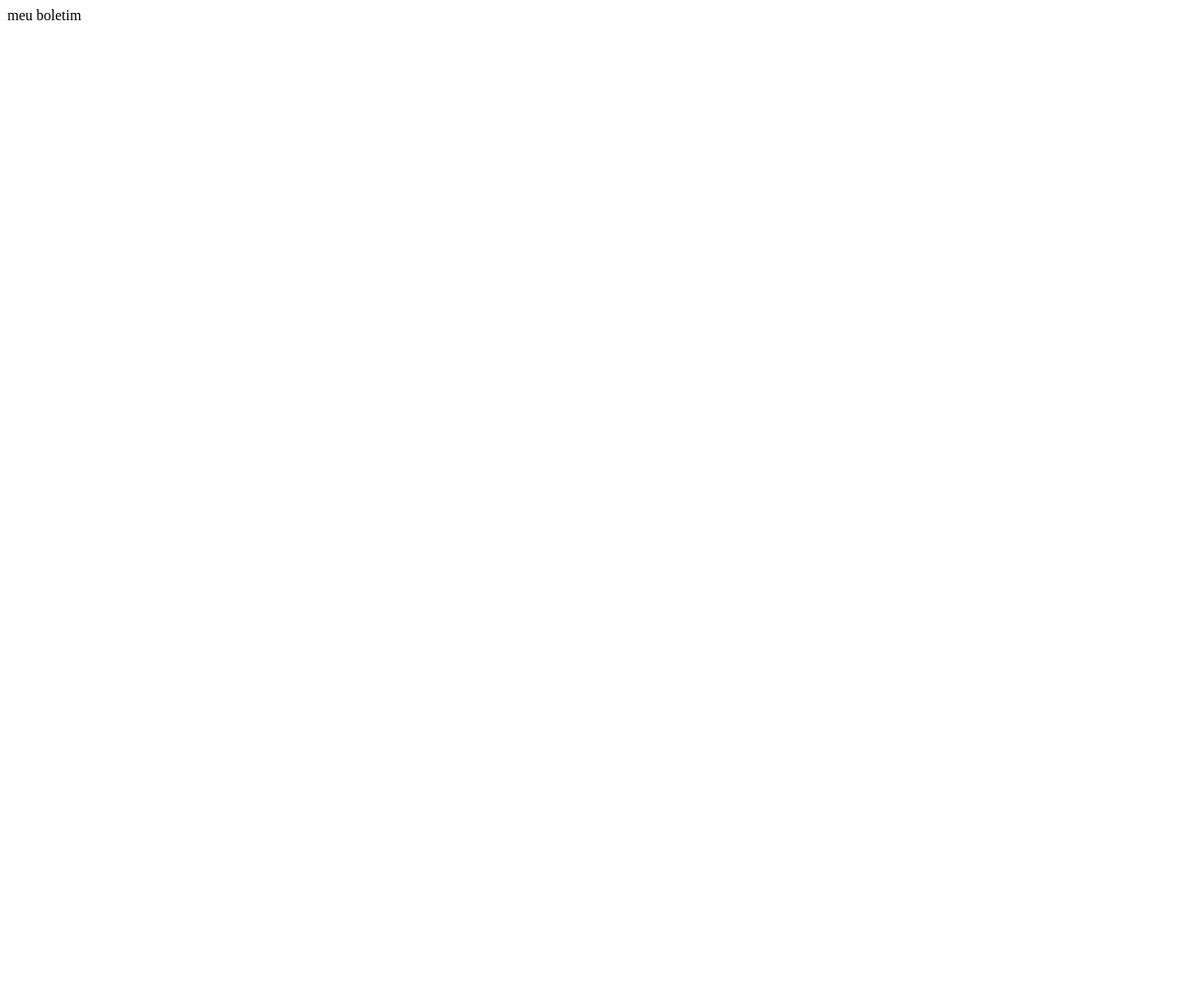
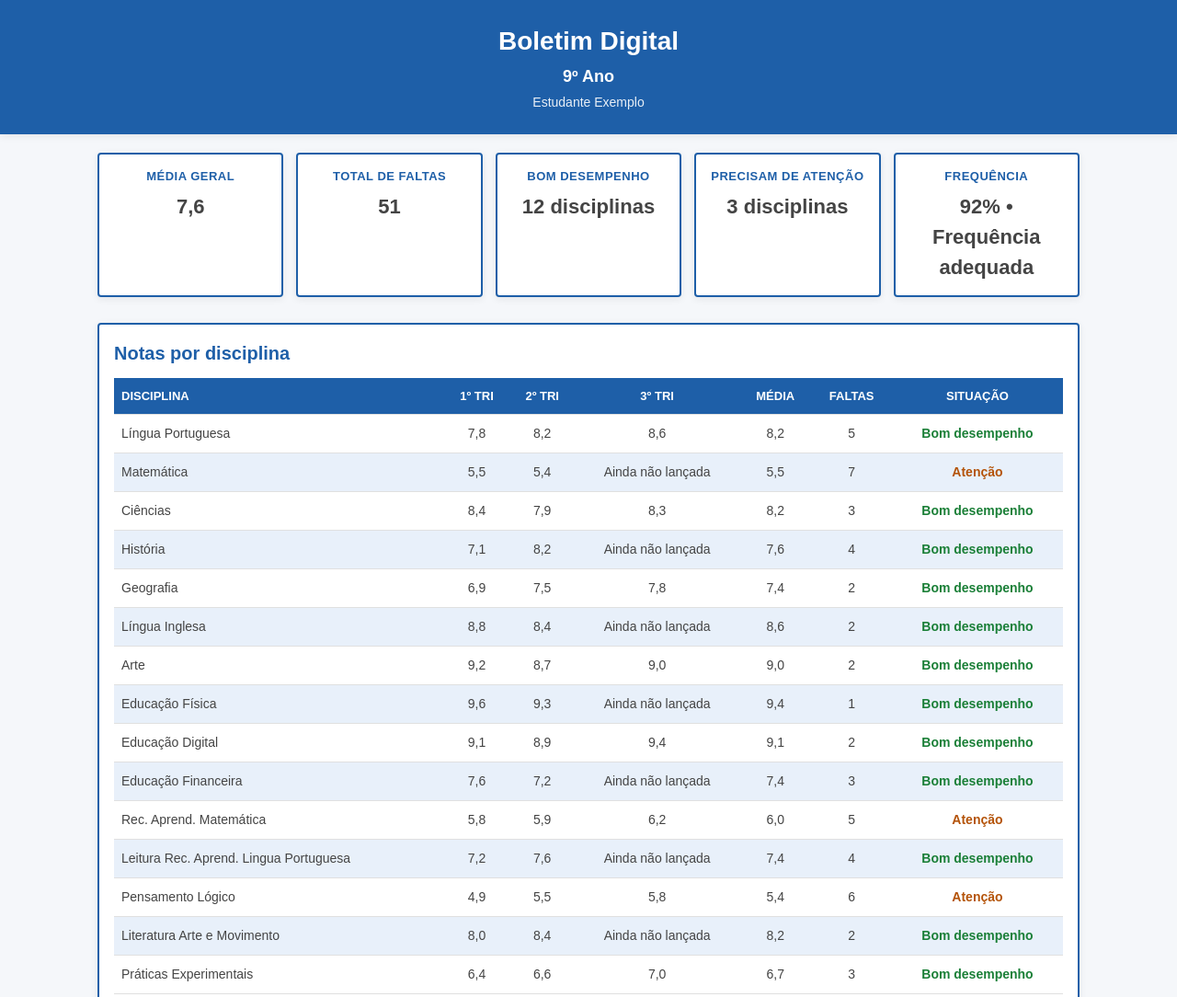
Before and after one commit to mariaalmendromoretto-stack/boletimmah, a plain HTML site: page index.html in a window 1280 px wide. Shown: the top 1084 px of the page at 92% size. Before the commit the page ends 800 px from the top, so only its background shows below. Drawn offline with Linux system fonts and the light colour scheme.

Commit message:
novo site

```diff
--- a/index.html
+++ b/index.html
@@ -1 +1,57 @@
-meu boletim
+<!DOCTYPE html>
+<html lang="pt-BR">
+<head>
+  <meta charset="UTF-8" />
+  <meta name="viewport" content="width=device-width, initial-scale=1.0" />
+  <title>Boletim Digital</title>
+  <link rel="stylesheet" href="style.css" />
+</head>
+<body>
+
+  <!-- CABEÇALHO -->
+  <header class="cabecalho">
+    <h1>Boletim Digital</h1>
+    <p class="subtitulo">9º Ano</p>
+    <p class="estudante">Estudante Exemplo</p>
+  </header>
+
+  <main class="conteudo">
+
+    <!-- CARDS DE RESUMO -->
+    <section class="cards" id="cards">
+      <!-- Os cards serão criados pelo JavaScript -->
+    </section>
+
+    <!-- TABELA DE NOTAS -->
+    <section class="tabela-container">
+      <h2>Notas por disciplina</h2>
+
+      <div class="tabela-rolavel">
+        <table class="tabela-notas">
+          <thead>
+            <tr>
+              <th>Disciplina</th>
+              <th>1º Tri</th>
+              <th>2º Tri</th>
+              <th>3º Tri</th>
+              <th>Média</th>
+              <th>Faltas</th>
+              <th>Situação</th>
+            </tr>
+          </thead>
+          <tbody id="corpo-tabela">
+            <!-- As linhas serão criadas pelo JavaScript -->
+          </tbody>
+        </table>
+      </div>
+    </section>
+
+  </main>
+
+  <footer class="rodape">
+    <p>Projeto escolar • Dados fictícios para demonstração</p>
+  </footer>
+
+  <script src="script.js"></script>
+</body>
+</html>
--- a/script.js
+++ b/script.js
@@ -0,0 +1,306 @@
+/* =========================================================
+   BOLETIM DIGITAL — script.js
+   Aqui ficam os dados e a lógica que monta a página.
+   ========================================================= */
+
+/* ---------- CONCEITOS RÁPIDOS ----------
+   - Variável: uma "caixinha" com nome que guarda um valor.
+   - Array: uma lista de valores, em ordem. Ex: [1, 2, 3]
+   - Objeto: um conjunto de características. Ex: { nome: "Ana", idade: 14 }
+   - Função: um bloco de código que faz uma tarefa e pode ser chamado depois.
+   - if: toma uma decisão ("se isso, faça aquilo").
+   - forEach: percorre cada item de uma lista.
+   - DOM: é a página HTML "vista" pelo JavaScript. Podemos criar e alterar elementos nela.
+------------------------------------------- */
+
+/* =========================================================
+   1) DADOS BRUTOS (fictícios) — 9º Ano
+   =========================================================
+   Cada item é um OBJETO com:
+   - disciplina (texto)
+   - tri1, tri2, tri3 (notas em formatos variados)
+   - faltas (uma lista com as faltas de cada trimestre)
+*/
+const dadosBrutos = [
+  { disciplina: "Língua Portuguesa", tri1: 78, tri2: "8,2", tri3: 8.6, faltas: [2, 2, 1] },
+  { disciplina: "Matemática", tri1: 55, tri2: "5,4", tri3: null, faltas: [3, 2, 2] },
+  { disciplina: "Ciências", tri1: 84, tri2: 7.9, tri3: "8,3", faltas: [1, 1, 1] },
+  { disciplina: "História", tri1: "7,1", tri2: 82, tri3: null, faltas: [1, 2, 1] },
+  { disciplina: "Geografia", tri1: 69, tri2: "7,5", tri3: 7.8, faltas: [0, 1, 1] },
+  { disciplina: "Língua Inglesa", tri1: 88, tri2: 8.4, tri3: null, faltas: [1, 0, 1] },
+  { disciplina: "Arte", tri1: "9,2", tri2: 87, tri3: 9.0, faltas: [1, 1, 0] },
+  { disciplina: "Educação Física", tri1: 96, tri2: "9,3", tri3: null, faltas: [0, 1, 0] },
+  { disciplina: "Educação Digital", tri1: 91, tri2: 8.9, tri3: "9,4", faltas: [1, 1, 0] },
+  { disciplina: "Educação Financeira", tri1: 76, tri2: "7,2", tri3: null, faltas: [1, 1, 1] },
+  { disciplina: "Rec. Aprend. Matemática", tri1: 58, tri2: "5,9", tri3: 6.2, faltas: [2, 2, 1] },
+  { disciplina: "Leitura Rec. Aprend. Lingua Portuguesa", tri1: 72, tri2: "7,6", tri3: null, faltas: [2, 1, 1] },
+  { disciplina: "Pensamento Lógico", tri1: 49, tri2: 5.5, tri3: "5,8", faltas: [2, 2, 2] },
+  { disciplina: "Literatura Arte e Movimento", tri1: "8,0", tri2: 84, tri3: null, faltas: [1, 1, 0] },
+  { disciplina: "Práticas Experimentais", tri1: 64, tri2: "6,6", tri3: 7.0, faltas: [1, 1, 1] }
+];
+
+/* Média mínima de referência */
+const MEDIA_MINIMA = 6.0;
+
+/* =========================================================
+   2) FUNÇÃO normalizarNota(valor)
+   =========================================================
+   Converte qualquer nota recebida para a escala 0–10.
+   Regras:
+   - vazio / null / undefined  -> null (nota ainda não lançada)
+   - 0 a 10                    -> mantém
+   - >10 e <=100               -> divide por 10
+   - aceita ponto ou vírgula decimal
+   - valores fora das regras   -> null (inválidos, não entram na média)
+*/
+function normalizarNota(valor) {
+  // Se estiver vazio, nulo ou indefinido, a nota ainda não foi lançada
+  if (valor === null || valor === undefined || valor === "") {
+    return null;
+  }
+
+  // Se for texto, troca vírgula por ponto para o JavaScript entender
+  let numero;
+  if (typeof valor === "string") {
+    numero = parseFloat(valor.replace(",", "."));
+  } else {
+    numero = Number(valor);
+  }
+
+  // Se não for um número válido, retorna null
+  if (isNaN(numero)) {
+    return null;
+  }
+
+  // Regra: 0 a 10 permanece igual
+  if (numero >= 0 && numero <= 10) {
+    return numero;
+  }
+
+  // Regra: acima de 10 e até 100 divide por 10 (ex: 89 -> 8.9 / 100 -> 10)
+  if (numero > 10 && numero <= 100) {
+    return numero / 10;
+  }
+
+  // Qualquer outro valor é inválido
+  return null;
+}
+
+/* =========================================================
+   3) FUNÇÃO formatarNota(valor)
+   =========================================================
+   Mostra a nota com uma casa decimal usando vírgula.
+   Se for null, devolve o texto "Ainda não lançada".
+*/
+function formatarNota(valor) {
+  if (valor === null) {
+    return "Ainda não lançada";
+  }
+  return valor.toFixed(1).replace(".", ",");
+}
+
+/* =========================================================
+   4) FUNÇÃO calcularMedia(notas)
+   =========================================================
+   Recebe uma lista de notas (já normalizadas, podendo conter null)
+   e calcula a média apenas com as notas disponíveis.
+   Se não houver nenhuma nota válida, devolve null.
+*/
+function calcularMedia(notas) {
+  // Filtra somente as notas que existem (não são null)
+  const validas = notas.filter(function (n) {
+    return n !== null;
+  });
+
+  // Se não houver nenhuma nota válida, não há média
+  if (validas.length === 0) {
+    return null;
+  }
+
+  // Soma todas as notas válidas
+  let soma = 0;
+  validas.forEach(function (n) {
+    soma += n;
+  });
+
+  // Divide pela quantidade de notas válidas
+  return soma / validas.length;
+}
+
+/* =========================================================
+   5) FUNÇÃO definirSituacao(media)
+   =========================================================
+   Regras:
+   - sem média              -> "Nota ainda não disponível"
+   - média >= 6.0           -> "Bom desempenho"
+   - média < 6.0            -> "Atenção"
+*/
+function definirSituacao(media) {
+  if (media === null) {
+    return "Nota ainda não disponível";
+  }
+  if (media >= MEDIA_MINIMA) {
+    return "Bom desempenho";
+  }
+  return "Atenção";
+}
+
+/* =========================================================
+   6) FUNÇÃO somarFaltas(lista)
+   =========================================================
+   Soma as faltas dos trimestres de uma disciplina.
+*/
+function somarFaltas(lista) {
+  let total = 0;
+  lista.forEach(function (f) {
+    total += f;
+  });
+  return total;
+}
+
+/* =========================================================
+   7) PROCESSAR OS DADOS
+   =========================================================
+   Aqui criamos uma nova lista já com tudo calculado:
+   notas normalizadas, média, faltas totais e situação.
+*/
+const disciplinasProcessadas = dadosBrutos.map(function (item) {
+  // Normaliza cada trimestre
+  const n1 = normalizarNota(item.tri1);
+  const n2 = normalizarNota(item.tri2);
+  const n3 = normalizarNota(item.tri3);
+
+  // Calcula a média usando apenas as notas disponíveis
+  const media = calcularMedia([n1, n2, n3]);
+
+  // Soma as faltas dos três trimestres
+  const totalFaltas = somarFaltas(item.faltas);
+
+  // Define a situação
+  const situacao = definirSituacao(media);
+
+  return {
+    disciplina: item.disciplina,
+    n1: n1,
+    n2: n2,
+    n3: n3,
+    media: media,
+    faltas: totalFaltas,
+    situacao: situacao
+  };
+});
+
+/* =========================================================
+   8) MONTAR A TABELA NO DOM
+   =========================================================
+   Pegamos o <tbody id="corpo-tabela"> e criamos as linhas
+   automaticamente, uma para cada disciplina.
+*/
+function montarTabela() {
+  const corpo = document.getElementById("corpo-tabela");
+
+  // Limpa qualquer conteúdo antes de montar
+  corpo.innerHTML = "";
+
+  disciplinasProcessadas.forEach(function (d) {
+    // Cria uma linha <tr>
+    const linha = document.createElement("tr");
+
+    // Define a classe da situação para colorir
+    let classeSituacao = "situacao-sem-nota";
+    if (d.situacao === "Bom desempenho") {
+      classeSituacao = "situacao-bom";
+    } else if (d.situacao === "Atenção") {
+      classeSituacao = "situacao-atencao";
+    }
+
+    // Monta as células da linha
+    linha.innerHTML = `
+      <td>${d.disciplina}</td>
+      <td>${formatarNota(d.n1)}</td>
+      <td>${formatarNota(d.n2)}</td>
+      <td>${formatarNota(d.n3)}</td>
+      <td>${formatarNota(d.media)}</td>
+      <td>${d.faltas}</td>
+      <td class="${classeSituacao}">${d.situacao}</td>
+    `;
+
+    // Adiciona a linha dentro do corpo da tabela
+    corpo.appendChild(linha);
+  });
+}
+
+/* =========================================================
+   9) MONTAR OS CARDS DE RESUMO
+   =========================================================
+   Cards:
+   - Média geral
+   - Total de faltas
+   - Disciplinas com bom desempenho
+   - Disciplinas que precisam de atenção
+   - Frequência demonstrativa (92%, apenas fictícia)
+*/
+function montarCards() {
+  const areaCards = document.getElementById("cards");
+  areaCards.innerHTML = "";
+
+  // --- Média geral (média das médias disponíveis) ---
+  const mediasDisponiveis = disciplinasProcessadas
+    .map(function (d) { return d.media; })
+    .filter(function (m) { return m !== null; });
+
+  let mediaGeral = null;
+  if (mediasDisponiveis.length > 0) {
+    let soma = 0;
+    mediasDisponiveis.forEach(function (m) { soma += m; });
+    mediaGeral = soma / mediasDisponiveis.length;
+  }
+
+  // --- Total de faltas (soma de todas as disciplinas) ---
+  let totalFaltas = 0;
+  disciplinasProcessadas.forEach(function (d) {
+    totalFaltas += d.faltas;
+  });
+
+  // --- Contagem de situações ---
+  let bomDesempenho = 0;
+  let atencao = 0;
+  disciplinasProcessadas.forEach(function (d) {
+    if (d.situacao === "Bom desempenho") bomDesempenho++;
+    if (d.situacao === "Atenção") atencao++;
+  });
+
+  // --- Frequência demonstrativa ---
+  // ATENÇÃO: este percentual é apenas FICTÍCIO/DEMONSTRATIVO.
+  // No futuro, ele será tratado de outra forma (a partir das faltas
+  // e do total de aulas), mas nesta etapa NÃO é calculado.
+  const frequenciaDemonstrativa = 92;
+
+  // Lista de cards a criar
+  const cards = [
+    { titulo: "Média geral", valor: mediaGeral === null ? "—" : formatarNota(mediaGeral) },
+    { titulo: "Total de faltas", valor: totalFaltas },
+    { titulo: "Bom desempenho", valor: bomDesempenho + " disciplinas" },
+    { titulo: "Precisam de atenção", valor: atencao + " disciplinas" },
+    { titulo: "Frequência", valor: frequenciaDemonstrativa + "% • Frequência adequada" }
+  ];
+
+  // Cria cada card e adiciona na página
+  cards.forEach(function (c) {
+    const card = document.createElement("div");
+    card.className = "card";
+    card.innerHTML = `
+      <div class="titulo-card">${c.titulo}</div>
+      <div class="valor-card">${c.valor}</div>
+    `;
+    areaCards.appendChild(card);
+  });
+}
+
+/* =========================================================
+   10) INICIAR TUDO
+   =========================================================
+   Quando a página terminar de carregar, montamos cards e tabela.
+*/
+montarCards();
+montarTabela();
--- a/style.css
+++ b/style.css
@@ -0,0 +1,183 @@
+/* ===== RESET BÁSICO ===== */
+/* Remove espaçamentos padrão do navegador */
+* {
+  margin: 0;
+  padding: 0;
+  box-sizing: border-box;
+}
+
+/* ===== VARIÁVEIS DE COR ===== */
+/* Assim fica fácil trocar as cores depois em um só lugar */
+:root {
+  --azul: #1e5fa8;          /* cor principal */
+  --azul-claro: #e8f0fa;    /* fundo suave */
+  --branco: #ffffff;
+  --cinza-texto: #444;
+  --cinza-claro: #f5f7fa;
+  --sombra: 0 2px 8px rgba(0, 0, 0, 0.08);
+  --borda-azul: 2px solid var(--azul);
+}
+
+/* ===== CORPO DA PÁGINA ===== */
+body {
+  font-family: Arial, Helvetica, sans-serif;
+  background-color: var(--cinza-claro);
+  color: var(--cinza-texto);
+  line-height: 1.5;
+  padding-bottom: 40px;
+}
+
+/* ===== CABEÇALHO ===== */
+.cabecalho {
+  background-color: var(--azul);
+  color: var(--branco);
+  text-align: center;
+  padding: 24px 16px;
+  box-shadow: var(--sombra);
+}
+
+.cabecalho h1 {
+  font-size: 28px;
+  margin-bottom: 4px;
+}
+
+.subtitulo {
+  font-size: 18px;
+  font-weight: bold;
+}
+
+.estudante {
+  font-size: 14px;
+  opacity: 0.9;
+  margin-top: 4px;
+}
+
+/* ===== CONTEÚDO PRINCIPAL ===== */
+.conteudo {
+  max-width: 1100px;
+  margin: 0 auto;
+  padding: 20px 16px;
+}
+
+/* ===== CARDS DE RESUMO ===== */
+.cards {
+  display: grid;
+  /* No celular fica 1 coluna, no computador várias */
+  grid-template-columns: repeat(auto-fit, minmax(180px, 1fr));
+  gap: 14px;
+  margin-bottom: 28px;
+}
+
+.card {
+  background-color: var(--branco);
+  border: var(--borda-azul);
+  border-radius: 4px;
+  padding: 14px;
+  text-align: center;
+  box-shadow: var(--sombra);
+}
+
+.card .titulo-card {
+  font-size: 13px;
+  color: var(--azul);
+  font-weight: bold;
+  text-transform: uppercase;
+  letter-spacing: 0.5px;
+  margin-bottom: 6px;
+}
+
+.card .valor-card {
+  font-size: 22px;
+  font-weight: bold;
+  color: var(--cinza-texto);
+}
+
+/* ===== TABELA ===== */
+.tabela-container {
+  background-color: var(--branco);
+  border: var(--borda-azul);
+  border-radius: 4px;
+  padding: 16px;
+  box-shadow: var(--sombra);
+}
+
+.tabela-container h2 {
+  color: var(--azul);
+  font-size: 20px;
+  margin-bottom: 12px;
+}
+
+/* Permite rolar a tabela para o lado no celular */
+.tabela-rolavel {
+  overflow-x: auto;
+}
+
+.tabela-notas {
+  width: 100%;
+  border-collapse: collapse;
+  min-width: 720px; /* garante que a tabela não "esprema" no celular */
+}
+
+.tabela-notas th,
+.tabela-notas td {
+  padding: 10px 8px;
+  text-align: center;
+  border-bottom: 1px solid #e0e0e0;
+  font-size: 14px;
+}
+
+.tabela-notas th {
+  background-color: var(--azul);
+  color: var(--branco);
+  font-size: 13px;
+  text-transform: uppercase;
+}
+
+.tabela-notas td:first-child,
+.tabela-notas th:first-child {
+  text-align: left;
+}
+
+/* Linhas alternadas para facilitar leitura */
+.tabela-notas tbody tr:nth-child(even) {
+  background-color: var(--azul-claro);
+}
+
+/* Cores das situações */
+.situacao-bom {
+  color: #1a7f37;
+  font-weight: bold;
+}
+
+.situacao-atencao {
+  color: #b45309;
+  font-weight: bold;
+}
+
+.situacao-sem-nota {
+  color: #777;
+  font-style: italic;
+}
+
+/* ===== RODAPÉ ===== */
+.rodape {
+  text-align: center;
+  font-size: 12px;
+  color: #888;
+  margin-top: 30px;
+}
+
+/* ===== AJUSTES PARA CELULAR ===== */
+@media (max-width: 480px) {
+  .cabecalho h1 {
+    font-size: 22px;
+  }
+
+  .subtitulo {
+    font-size: 16px;
+  }
+
+  .card .valor-card {
+    font-size: 18px;
+  }
+}
```
